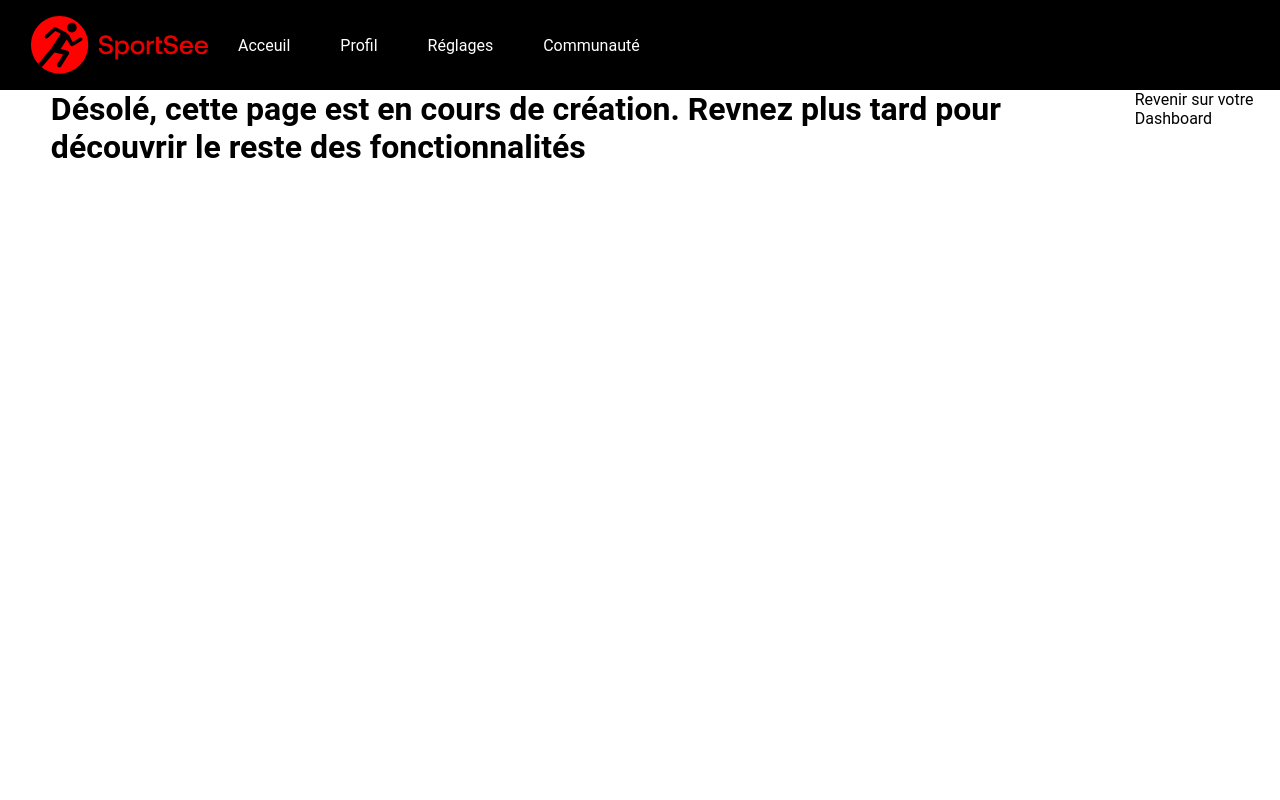
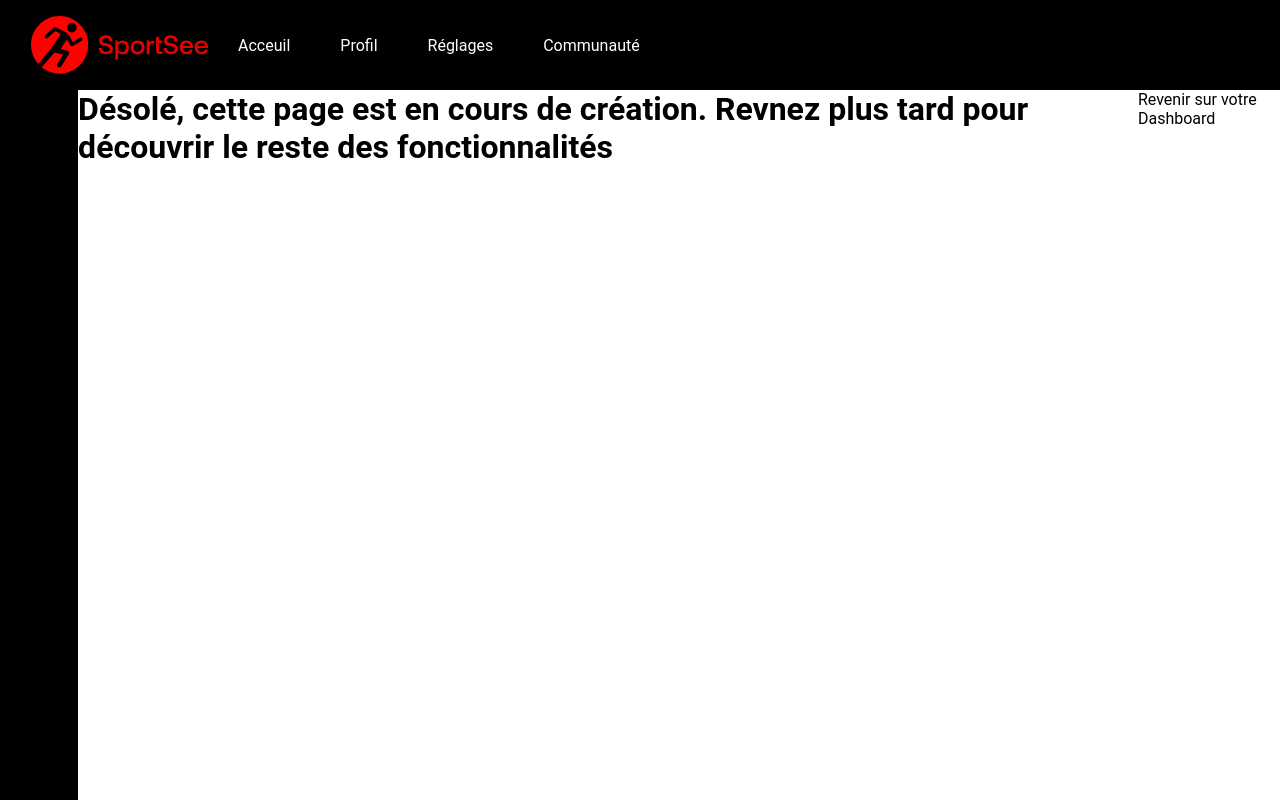
Before and after one commit to Peallyz/Projet12_SportSee, a React (Vite) app: page /12/settings in a window 1280 px wide. Built offline with nearby package versions, Linux system fonts and the light colour scheme.

Commit message:
style : display icon

```diff
--- a/src/styles/components/_asideNav.scss
+++ b/src/styles/components/_asideNav.scss
@@ -1,5 +1,13 @@
 .aside__nav {
-  width: 70px;
-  height: 100%;
+  width: 110px;
+  height: calc(100vh - 90px);
   background-color: black;
+  ul {
+    display: flex;
+    flex-direction: column;
+    justify-content: center;
+    align-items: center;
+    gap: 50px;
+    height: 100%;
+  }
 }
```
